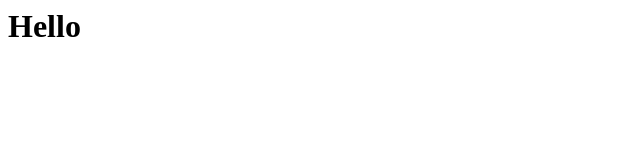
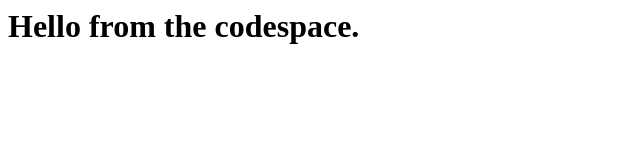
Before and after one commit to CosmicJesterX/WIMP, a plain HTML site: page index.html in a window 1280 px wide. Shown: the whole page, without its empty margins (0-640 px from the left). Drawn offline with Linux system fonts and the light colour scheme.

Commit message:
Update index.html

```diff
--- a/index.html
+++ b/index.html
@@ -1,3 +1,3 @@
 <html>
-  <h1>Hello</h1>
+  <h1>Hello from the codespace.</h1>
 </html>
```
